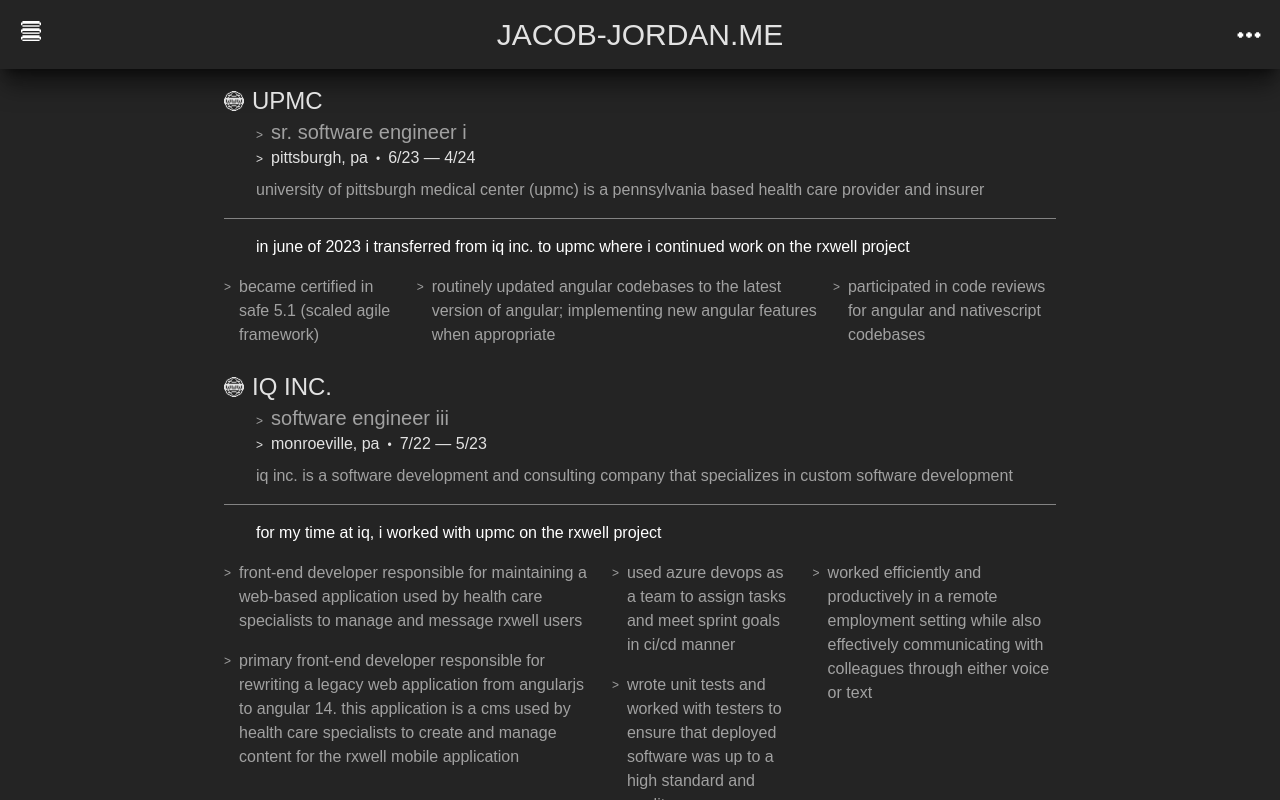
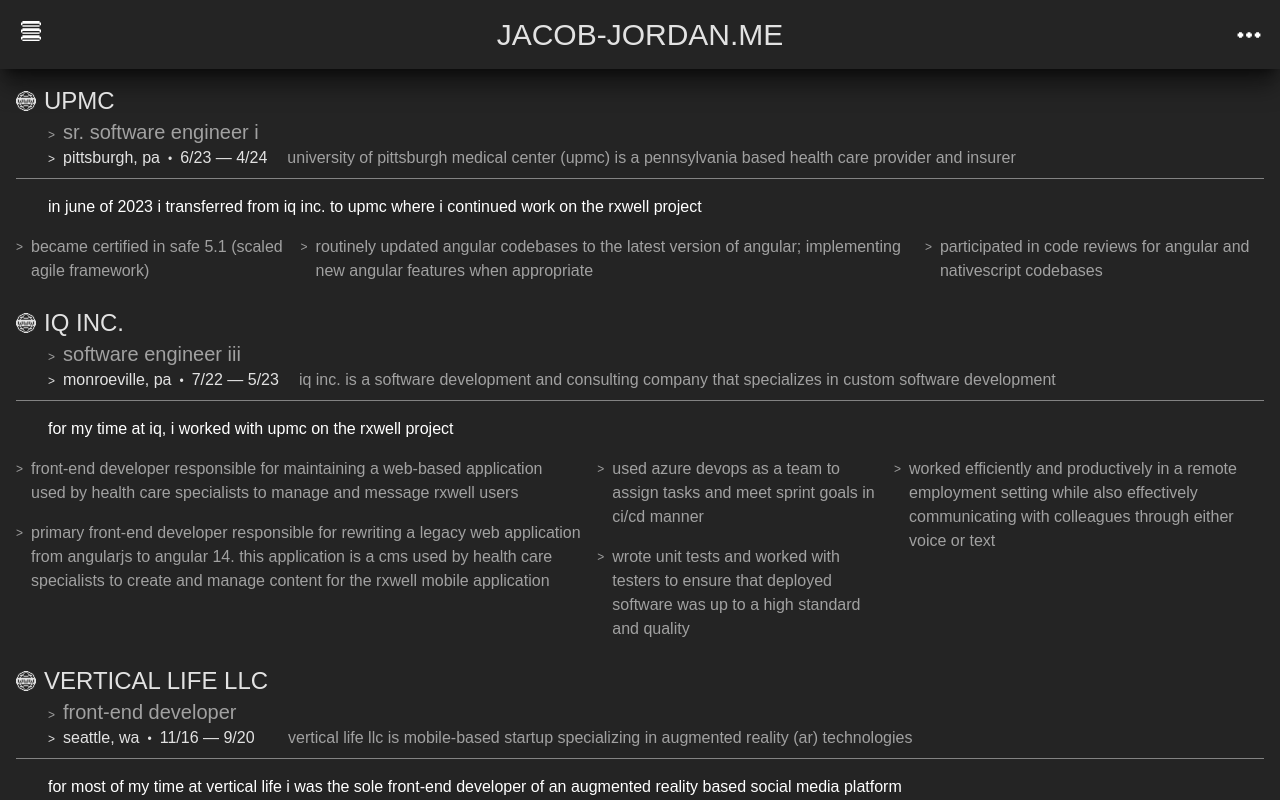
Before and after one commit to jacobjordan94/jacob-jordan-me, a React (Vite) app: page /experience in a window 1280 px wide. Built offline with nearby package versions, Linux system fonts and the light colour scheme; a web font is replaced by a local one.

Commit message:
remove responsive styling on experience page; let new layoput handle

```diff
--- a/src/pages/experience/Experience.jsx
+++ b/src/pages/experience/Experience.jsx
@@ -1,6 +1,5 @@
 import { useContext } from "react";
 import { GlobalContext } from "../../App";
-import Job from "./Job";
 import UPMCJob from './UPMCJob';
 import IQIncJob from './IQIncJob';
 import VerticalLifeJob from './VerticalLifeJob';
@@ -9,13 +8,11 @@ import AffiliatedFoodsJob from './AffiliatedFoodsJob';
 export default function ExperiencePage({}) {
     const { experience } = useContext(GlobalContext);
     return (
-        <div className="experience-page @6xl:max-w-2/3 @6xl:m-auto">
-            <div className="experience-container flex flex-col gap-6">
-                <UPMCJob job={experience[0]} />
-                <IQIncJob job={experience[1]} />
-                <VerticalLifeJob job={experience[2]} />
-                <AffiliatedFoodsJob job={experience[3]} />
-            </div>
+        <div className="experience-page flex flex-col gap-6">
+            <UPMCJob job={experience[0]} />
+            <IQIncJob job={experience[1]} />
+            <VerticalLifeJob job={experience[2]} />
+            <AffiliatedFoodsJob job={experience[3]} />
         </div>
     );
 }
```
